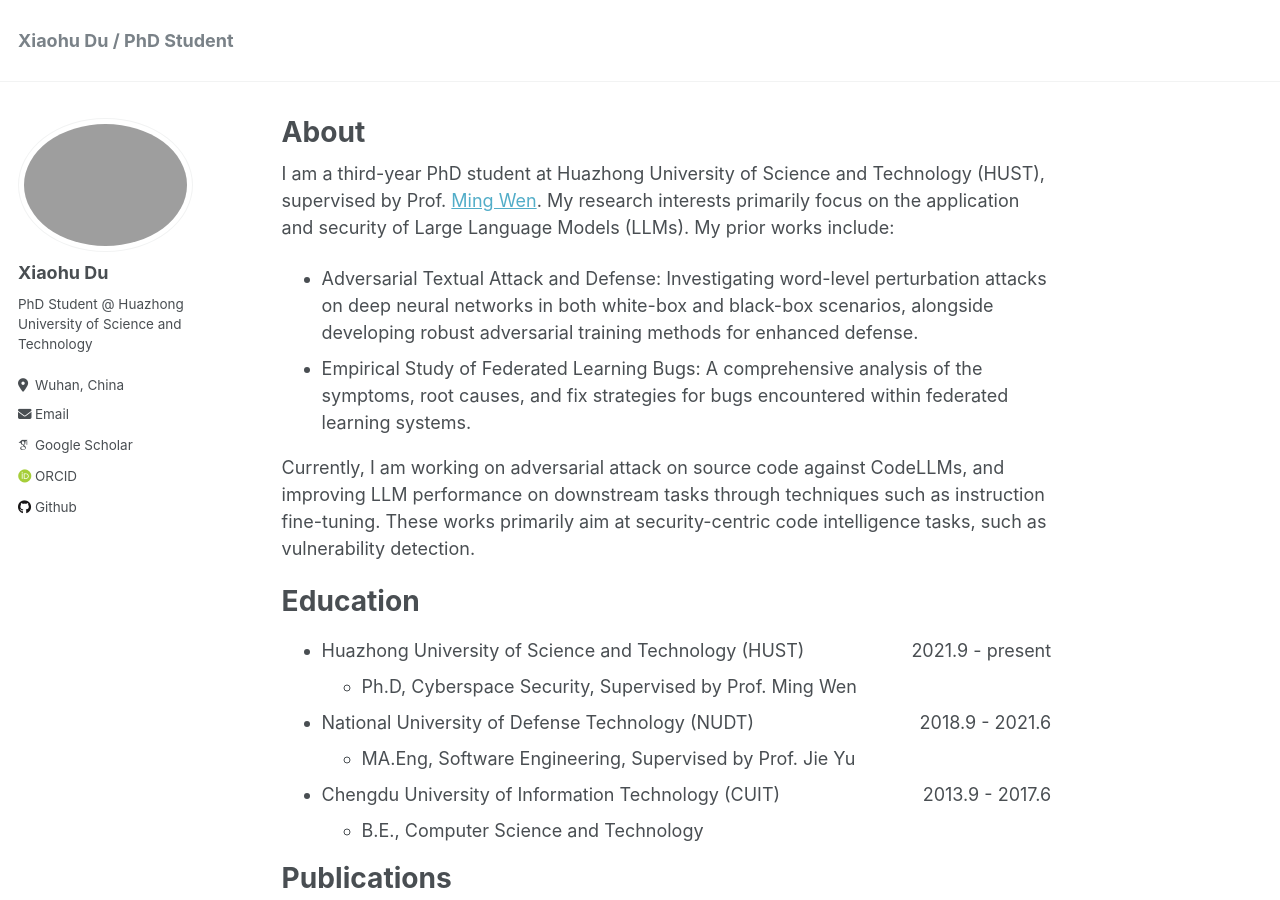
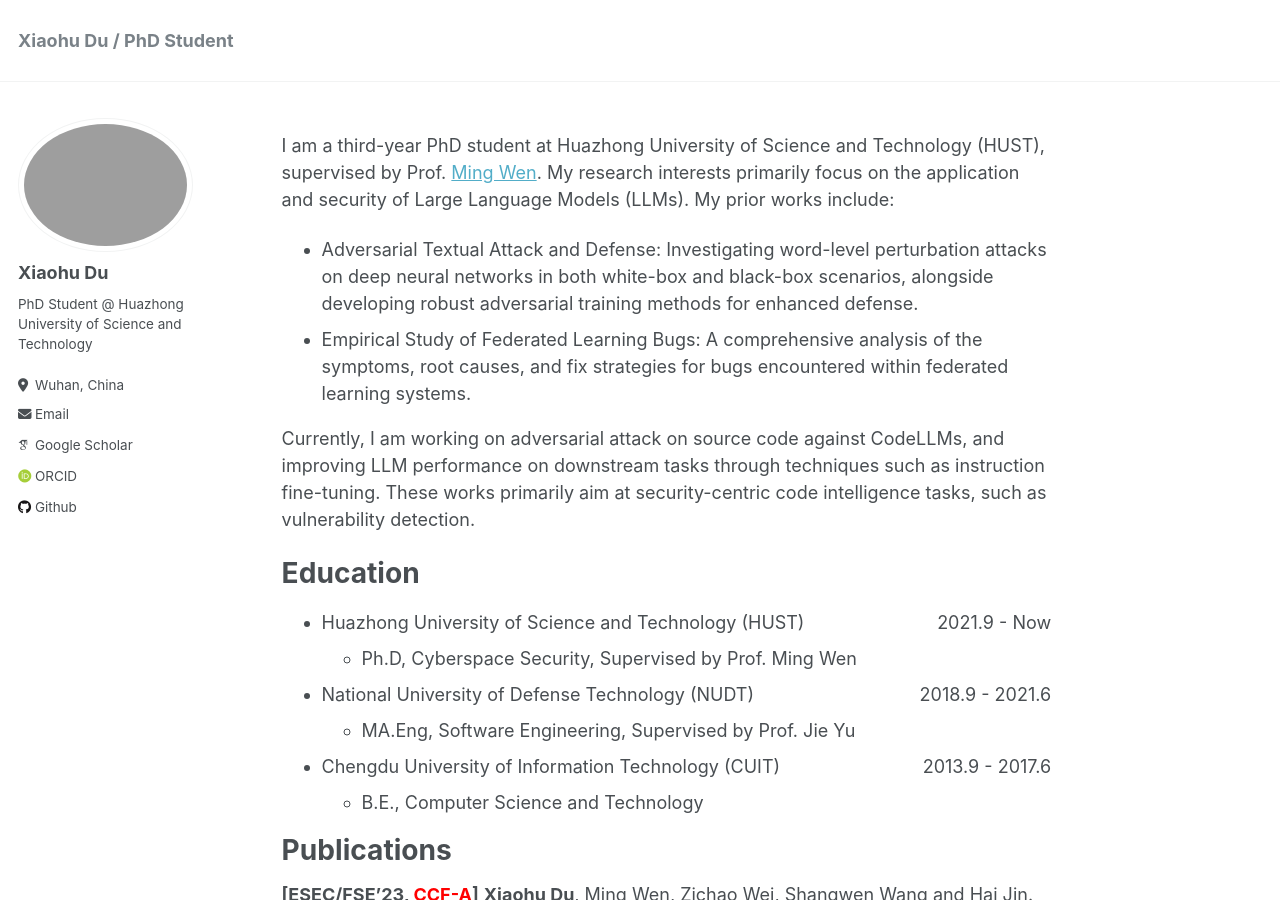
Before and after one commit to xhdu/xhdu.github.io, a Jekyll site: the page built from _pages/about.md, in a window 1280 px wide and 900 px high. Built offline with Jekyll 4.4.1, drawn with Linux system fonts in a browser that asks for light colours; some web fonts are replaced.

Commit message:
Update about.md

```diff
--- a/_pages/about.md
+++ b/_pages/about.md
@@ -1,7 +1,7 @@
 ---
 permalink: /
-title: "About"
-excerpt: "About me"
+title: ""
+excerpt: ""
 author_profile: true
 redirect_from:
   - /about/
@@ -16,7 +16,7 @@ Currently, I am working on adversarial attack on source code against CodeLLMs, a
 
 Education
 ======
-- Huazhong University of Science and Technology (HUST) <span style="float:right;">2021.9 - present</span>
+- Huazhong University of Science and Technology (HUST) <span style="float:right;">2021.9 - Now</span>
   - Ph.D, Cyberspace Security, Supervised by Prof. Ming Wen
 
 - National University of Defense Technology (NUDT) <span style="float:right;">2018.9 - 2021.6</span>
```
